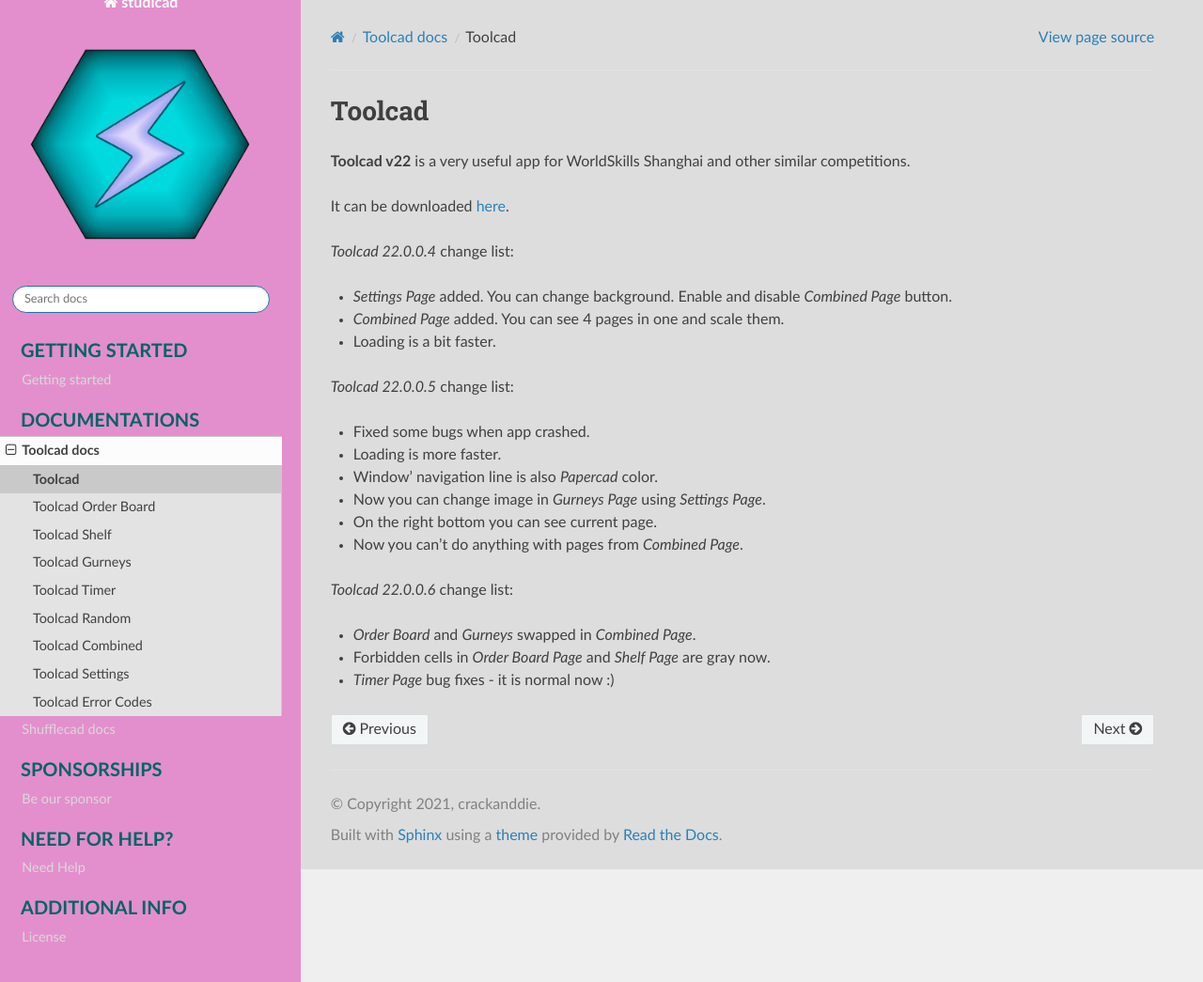
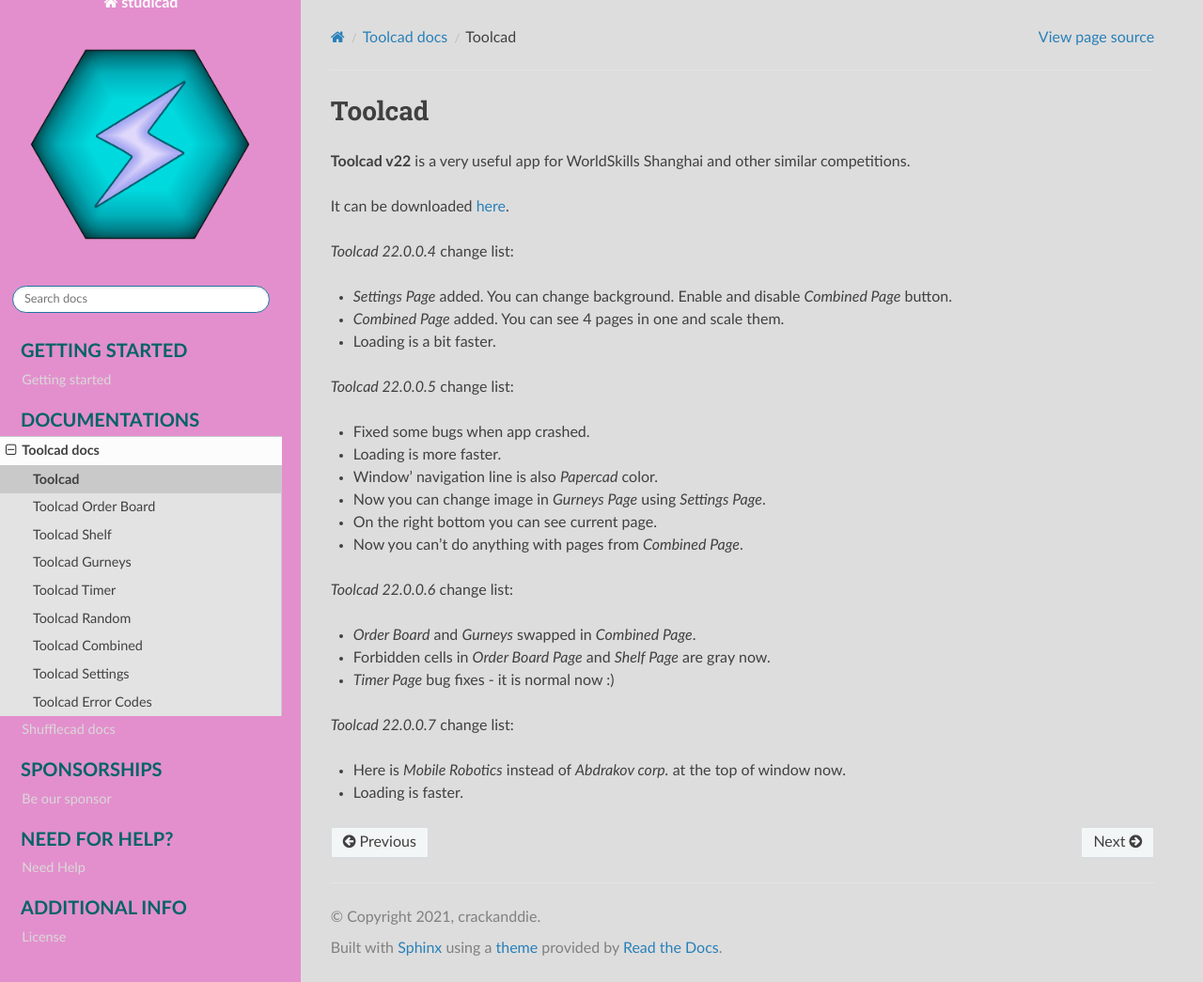
Before and after one commit to CADindustries/studicad-docs, a Sphinx documentation site: the page built from docs/source/docs/all_docs/Toolcad_docs/Toolcad_about/index.rst, in a window 1280 px wide and 1045 px high. Shown: the whole window at 94% size. Built offline with Sphinx 7.4.7 and the Read the Docs theme 2.0.0, drawn with Linux system fonts in a browser that asks for light colours.

Commit message:
22 0 0 7

```diff
--- a/docs/source/docs/all_docs/Toolcad_docs/Toolcad_about/index.rst
+++ b/docs/source/docs/all_docs/Toolcad_docs/Toolcad_about/index.rst
@@ -25,3 +25,8 @@
 - *Order Board* and *Gurneys* swapped in *Combined Page*.
 - Forbidden cells in *Order Board Page* and *Shelf Page* are gray now.
 - *Timer Page* bug fixes - it is normal now :)
+
+*Toolcad 22.0.0.7* change list:
+
+- Here is *Mobile Robotics* instead of *Abdrakov corp.* at the top of window now.
+- Loading is faster.
```
